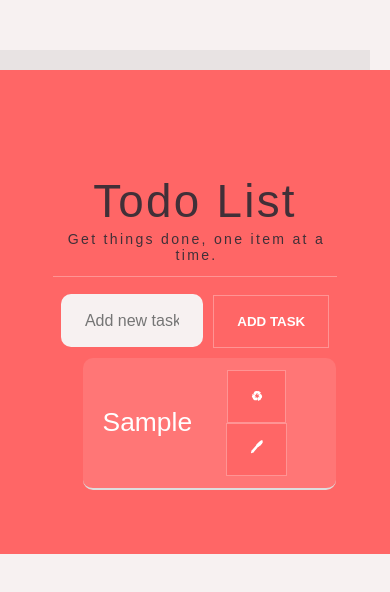
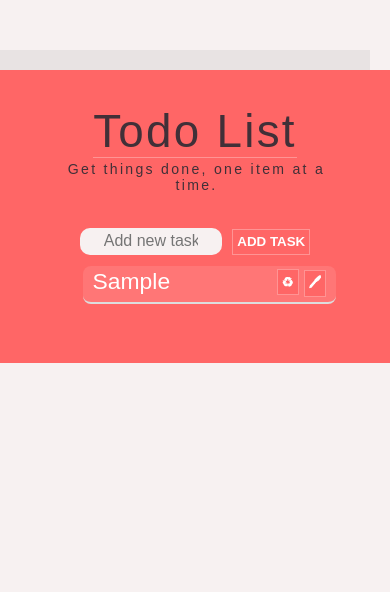
Before and after one commit to sabovoichita/todo-list, a plain HTML site: page index.html in a window 390 px wide. Both pictures are taken after typing "Sample" into the empty fields and a click on the button "ADD TASK". Drawn offline with Linux system fonts and the light colour scheme.

Commit message:
add style and media

```diff
--- a/style.css
+++ b/style.css
@@ -78,13 +78,13 @@ input {
 li {
   display: flex;
   margin: 0 0 4px;
-  padding: 12px 20px;
+  padding: 0px 10px 5px;
   justify-content: space-between;
   align-items: center;
   width: 90%;
-  font: 1.5rem font;
-  border-radius: 10px;
-  margin-bottom: 10px;
+  font: 1.3rem font;
+  border-radius: 8px;
+  margin-bottom: 5px;
   border-bottom: 2px solid #ddd;
   font-family: "Quicksand", sans-serif;
   background: rgba(255, 255, 255, 0.1);
@@ -101,8 +101,7 @@ li {
 .deleteButton,
 .editButton,
 #addButton {
-  padding: 0 1.3rem;
-  border: none;
+  padding: 0 4px;
   background: #ff6666;
   color: white;
   text-transform: uppercase;
@@ -126,5 +125,16 @@ li {
 .todo-container input,
 .todo-container button {
   font-family: "Quicksand", sans-serif;
-  height: 3rem;
+  height: 1.5rem;
 }
+@media (max-width: 700px) {
+  h1 {
+    display: inline;
+  }
+  p {
+    font-size: 10px;
+  }
+  .editButton:hover {
+    color: black;
+  }
+}
```
